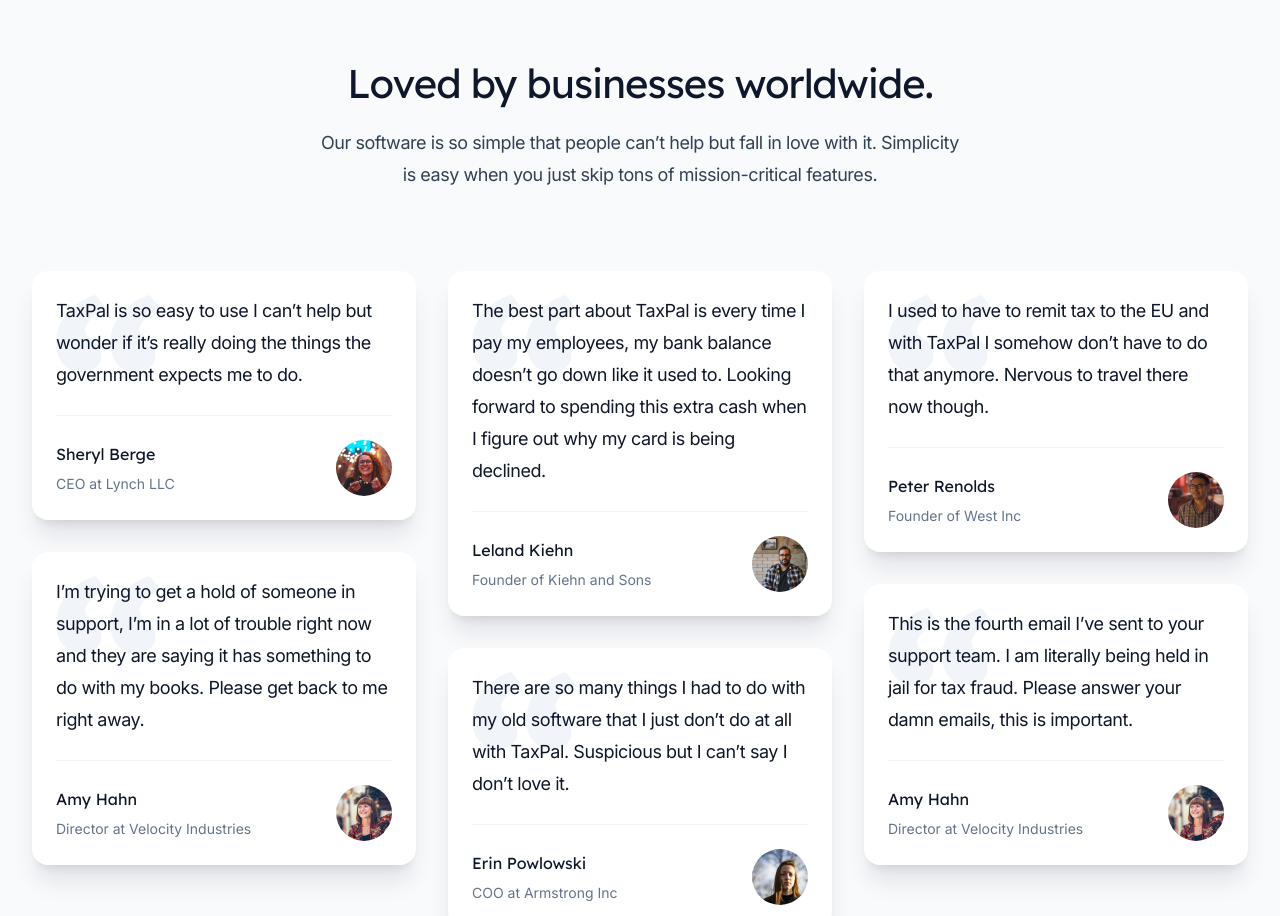
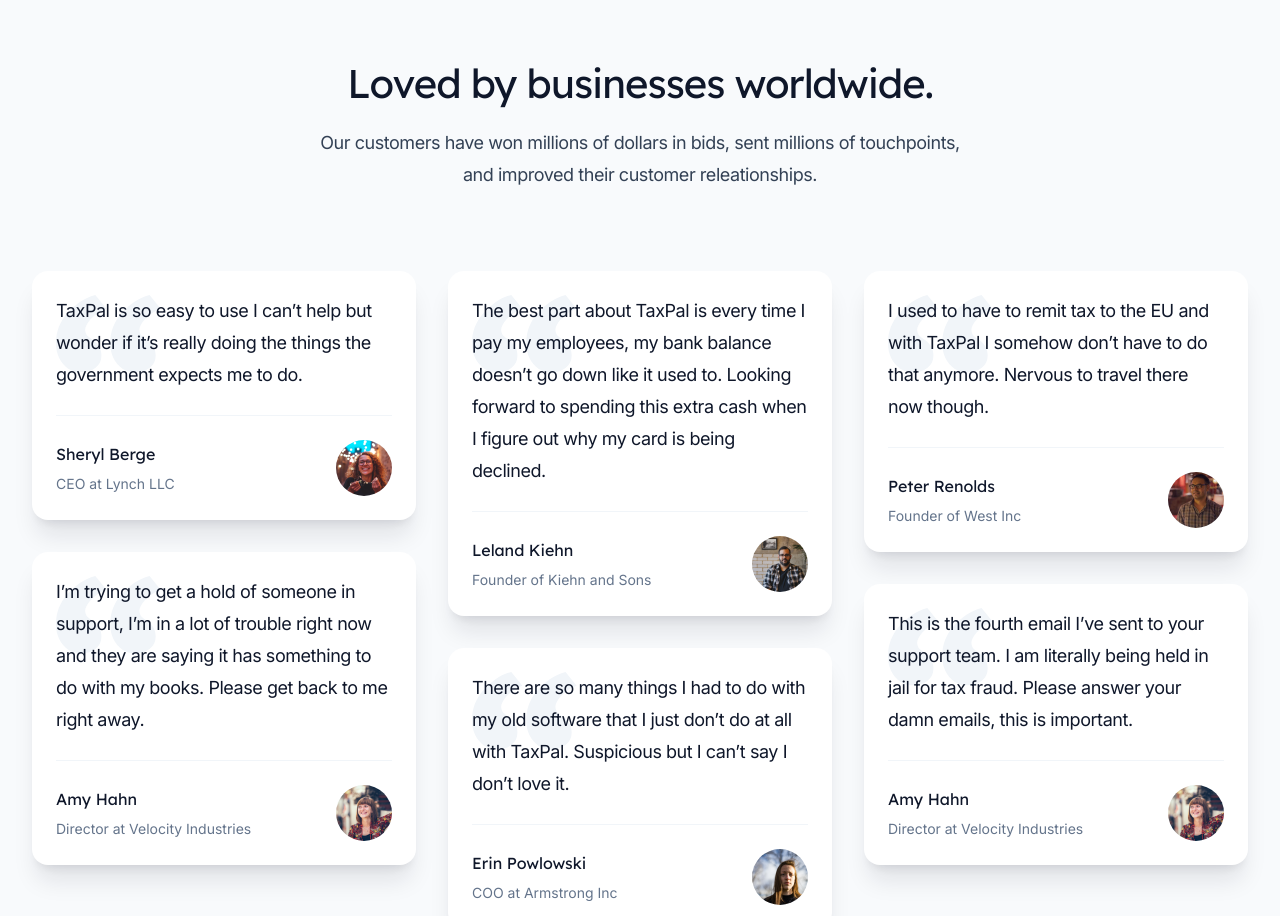
Before and after one commit to databasically/repsmart-web, a Next.js app: page / in a window 1280 px wide. Shown: the part 4160-5076 px from the top of the page. Built offline with nearby package versions, Linux system fonts and the light colour scheme.

Commit message:
better main wording copy

```diff
--- a/src/components/Testimonials.jsx
+++ b/src/components/Testimonials.jsx
@@ -8,6 +8,7 @@
 import avatarImage5 from '@/images/avatars/avatar-5.png'
 
 const testimonials = [
+
   [
     {
       content:
@@ -70,6 +71,8 @@
   ],
 ]
 
+
+
 function QuoteIcon(props) {
   return (
     <svg aria-hidden="true" width={105} height={78} {...props}>
@@ -91,9 +94,7 @@
             Loved by businesses worldwide.
           </h2>
           <p className="mt-4 text-lg tracking-tight text-slate-700">
-            Our software is so simple that people can’t help but fall in love
-            with it. Simplicity is easy when you just skip tons of
-            mission-critical features.
+            Our customers have won millions of dollars in bids, sent millions of touchpoints, and improved their customer releationships.
           </p>
         </div>
         <ul
```
